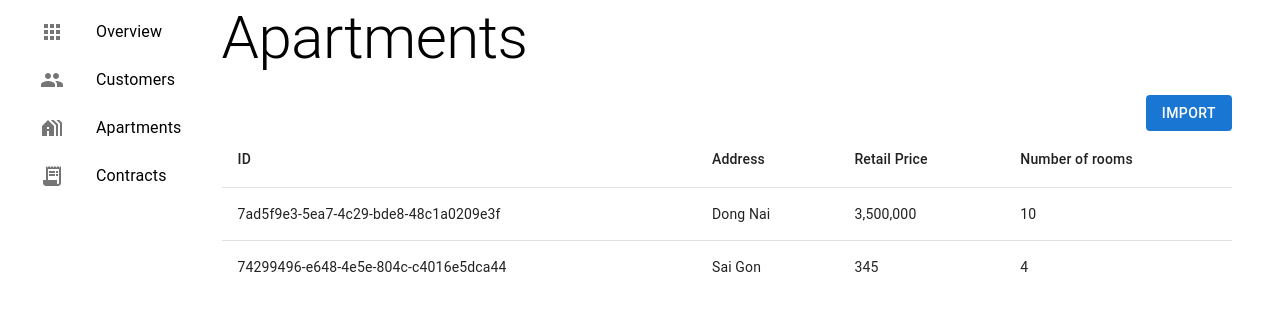
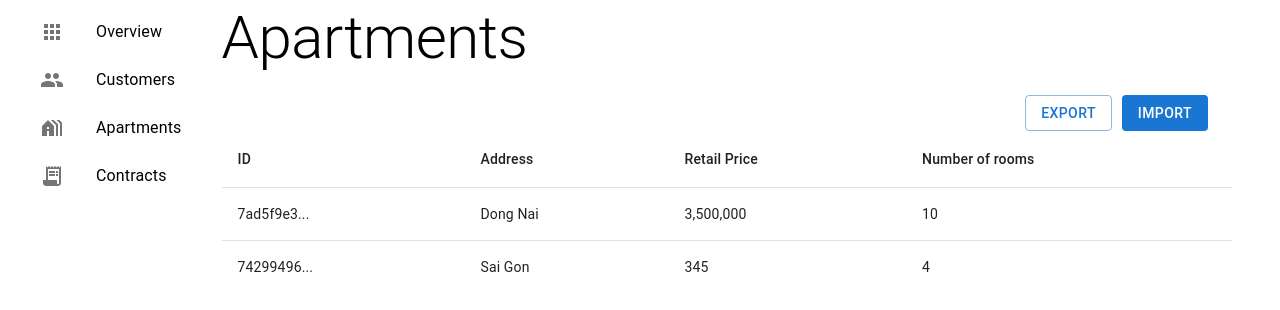
Before and after one commit to Bie-NHD/Rent-management-dashboard, a React (Vite) app in the folder frontend-2/: page /apartments in a window 1280 px wide. Shown: the top 310 px of the page. Built offline with nearby package versions, Linux system fonts and the light colour scheme.

Commit message:
add: formatId, ExportButton

```diff
--- a/frontend-2/src/pages/AllApartmentsPage.jsx
+++ b/frontend-2/src/pages/AllApartmentsPage.jsx
@@ -7,10 +7,12 @@ import TableHead from "@mui/material/TableHead";
 import TableRow from "@mui/material/TableRow";
 import Paper from "@mui/material/Paper";
 import { fetchApartmentsAPI, fetchTestApartment } from "../api";
-import { Container, Typography } from "@mui/material";
+import { Box, Container, Typography } from "@mui/material";
 import ImportButton from "../shared/ImportButton";
 import { API_ROUTE_APARMENT } from "../utils/constants";
 import PageHeader from "../shared/PageHeader";
+import ExportButton from "../shared/ExportButton";
+import { formatId } from "../utils/stringHelper";
 
 const rowHeaders = ["ID", "Address", "Retail Price", "Number of rooms"];
 
@@ -26,7 +28,16 @@ const AllApartmentsPage = () => {
   return (
     <>
       <PageHeader>Apartments</PageHeader>
+      <Container sx={{
+        display: "flex",
+        justifyContent: "end",
+        justifyItems: "flex-end"
+
+      }}>
+
+      <ExportButton exportType={API_ROUTE_APARMENT}/>
       <ImportButton importType={API_ROUTE_APARMENT} />
+      </Container>
       <TableContainer>
         <Table sx={{ minWidth: 650 }} aria-label="simple table">
           <TableHead>
@@ -42,7 +53,7 @@ const AllApartmentsPage = () => {
                 key={item.id}
                 sx={{ "&:last-child td, &:last-child th": { border: 0 } }}
               >
-                <TableCell>{item.id}</TableCell>
+                <TableCell>{formatId(item.id)}</TableCell>
                 <TableCell>{item.address}</TableCell>
                 <TableCell>{item.retailPrice}</TableCell>
                 <TableCell>{item.numberOfRoom}</TableCell>
--- a/frontend-2/src/pages/AllContractsPage.jsx
+++ b/frontend-2/src/pages/AllContractsPage.jsx
@@ -1,6 +1,6 @@
 import React, { useState } from "react";
 import { fetchTestContract } from "../api";
-import { formatDate } from "../utils/stringHelper";
+import { formatDate, formatId } from "../utils/stringHelper";
 import {
   TableContainer,
   Table,
@@ -41,12 +41,12 @@ const AllContractsPage = () => {
                 key={item.id}
                 sx={{ "&:last-child td, &:last-child th": { border: 0 } }}
               >
-                <TableCell>{item.id}</TableCell>
+                <TableCell>{formatId(item.id)}</TableCell>
                 <TableCell>
                   {formatDate(item.startDate)} - {formatDate(item.endDate)}
                 </TableCell>
                 <TableCell>
-                  <p>{item.customer.id}</p>
+                  {/* <p>{item.customer.id}</p> */}
                   <p>
                     {item.customer.firstName}, {item.customer.lastName}
                   </p>
@@ -54,7 +54,7 @@ const AllContractsPage = () => {
                   <p>{item.customer.status}</p>
                 </TableCell>
                 <TableCell>
-                  <p>{item.apartment.id}</p>
+                  {/* <p>{item.apartment.id}</p> */}
                   <p>{item.apartment.address}</p>
                   <p>{item.apartment.retailPrice}</p>
                   <p>{item.apartment.numberOfRoom}</p>
--- /dev/null
+++ b/frontend-2/src/shared/ExportButton.jsx
@@ -0,0 +1,18 @@
+import React from 'react'
+import { Button } from '@mui/material'
+
+const ExportButton = ({exportType}) => {
+  return (
+    <Button
+    variant="outlined"
+    sx={{
+      boxShadow: "none",
+  margin: "0 10px"
+    }}
+  >
+    Export
+  </Button>
+  )
+}
+
+export default ExportButton
--- a/frontend-2/src/utils/stringHelper.js
+++ b/frontend-2/src/utils/stringHelper.js
@@ -2,4 +2,9 @@
  * @param {string} arr
  * @returns {string}
  */
-export const formatDate = (arr) =>  `${arr[2]}-${arr[1]}-${arr[0]}`;
+export const formatDate = (arr) => `${arr[2]}/${arr[1]}/${arr[0]}`;
+/**
+ * @param {string} arr
+ * @returns {string}
+ */
+export const formatId = (arr) => `${arr.split("-")[0]}...`;
```
